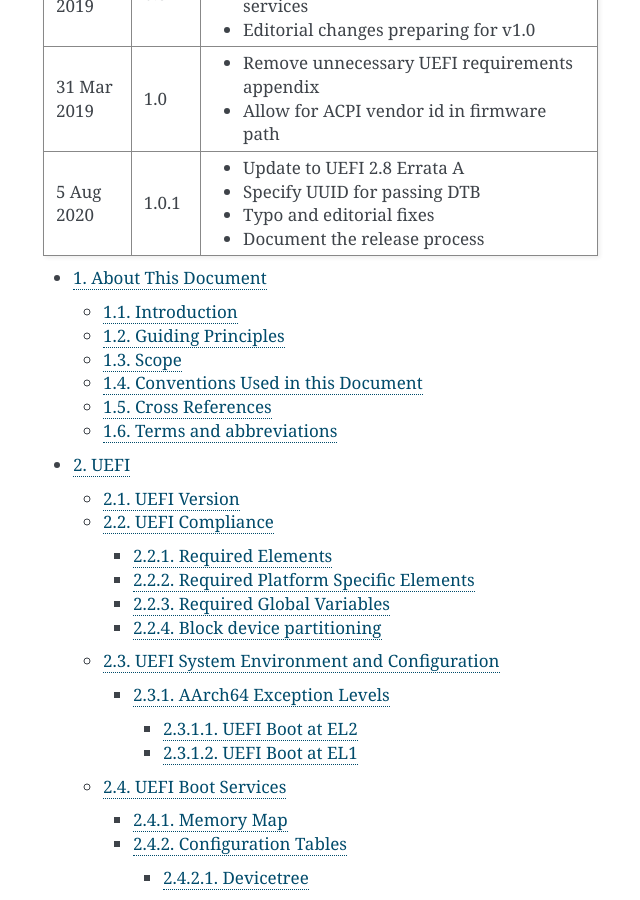
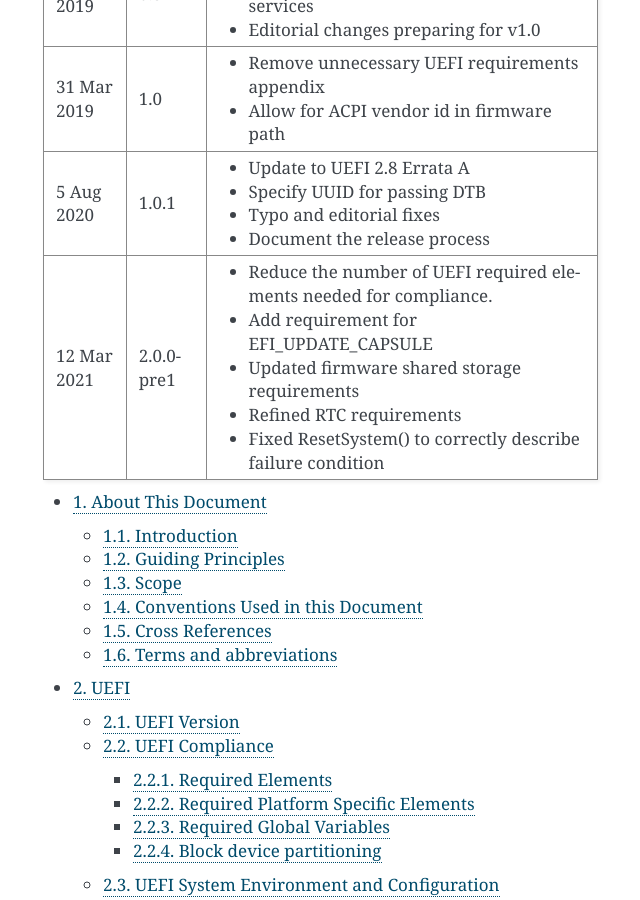
Before and after one commit to ARM-software/ebbr, a Sphinx documentation site: the page built from source/index.rst, in a window 1280 px wide and 900 px high, scrolled down 940 px. Shown: the whole window, without its empty margins (377-1017 px from the left). Built offline with Sphinx 7.4.7, drawn with Linux system fonts in a browser that asks for light colours.

Commit message:
Add changelog for v2.0.0
Signed-off-by: Grant Likely <grant.likely@arm.com>

```diff
--- a/source/index.rst
+++ b/source/index.rst
@@ -59,6 +59,13 @@
        - Specify UUID for passing DTB
        - Typo and editorial fixes
        - Document the release process
+   * - 12 Mar 2021
+     - 2.0.0-pre1
+     - - Reduce the number of UEFI required elements needed for compliance.
+       - Add requirement for EFI_UPDATE_CAPSULE
+       - Updated firmware shared storage requirements
+       - Refined RTC requirements
+       - Fixed ResetSystem() to correctly describe failure condition
 
 .. toctree::
    :numbered:
```
